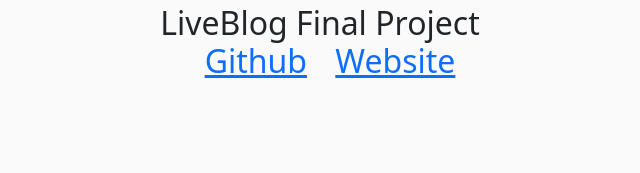
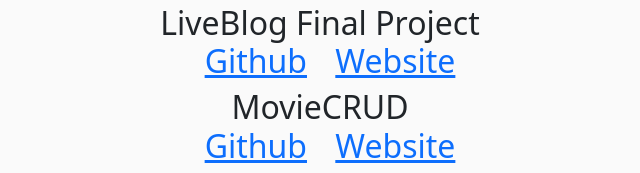
Before and after one commit to AnthonyMastores/nodejs-portfolio-am, a website: page client/index.html in a window 1280 px wide. Shown: the part 810-983 px from the top of the page, without its empty margins (320-960 px from the left). Before the commit the page ends 898 px from the top, so only its background shows below. Drawn offline with nearby package versions, Linux system fonts and the light colour scheme.

Commit message:
added movieCRUD

```diff
--- a/client/index.html
+++ b/client/index.html
@@ -41,6 +41,8 @@
 					<a href = "https://map-mania-v2-am.azurewebsites.net/"  class = "links">    Website  </a></h2>
 				<h2>LiveBlog Final Project<br> <a href = "https://github.com/software-engineering-team-fun/blog-project" class ="links" >  Github</a>
 					<a href = "https://final-project-9b3c9.firebaseapp.com/"  class = "links">    Website  </a></h2>
+				<h2>MovieCRUD<br> <a href = "https://github.com/AnthonyMastores/movieCRUD" class ="links" >  Github</a>
+					<a href = "https://moviecrud-am.azurewebsites.net/"  class = "links">    Website  </a></h2>
 			</div>
 		</div>
 
```
